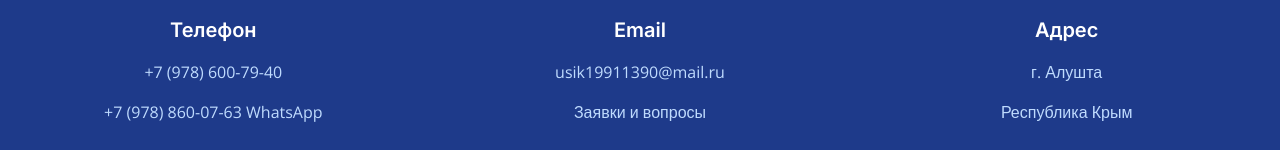
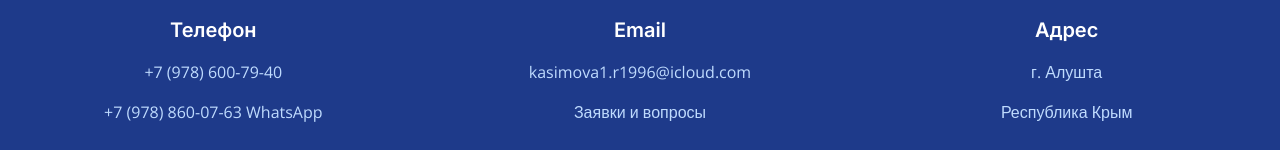
Before and after one commit to pr-poehali-dev/passenger-transport-project, a React (Vite) app: page / in a window 1280 px wide. Shown: the part 3184-3334 px from the top of the page. Built offline with nearby package versions, Linux system fonts and the light colour scheme.

Commit message:
Добавить контактный email Касимовой

```diff
--- a/src/pages/Index.tsx
+++ b/src/pages/Index.tsx
@@ -285,7 +285,7 @@ const Index = () => {
                 <Icon name="Mail" size={32} />
               </div>
               <h4 className="text-xl font-semibold">Email</h4>
-              <p className="text-blue-200">usik19911390@mail.ru</p>
+              <p className="text-blue-200">kasimova1.r1996@icloud.com</p>
               <p className="text-blue-200">Заявки и вопросы</p>
             </div>
 
```
